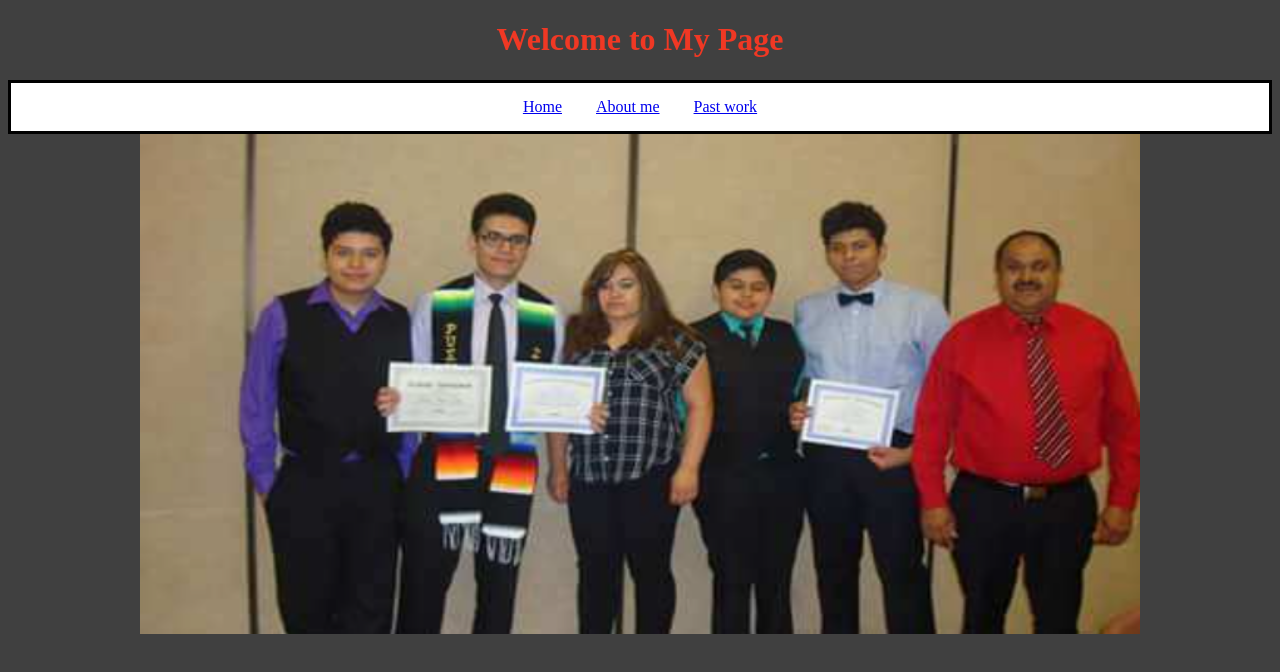
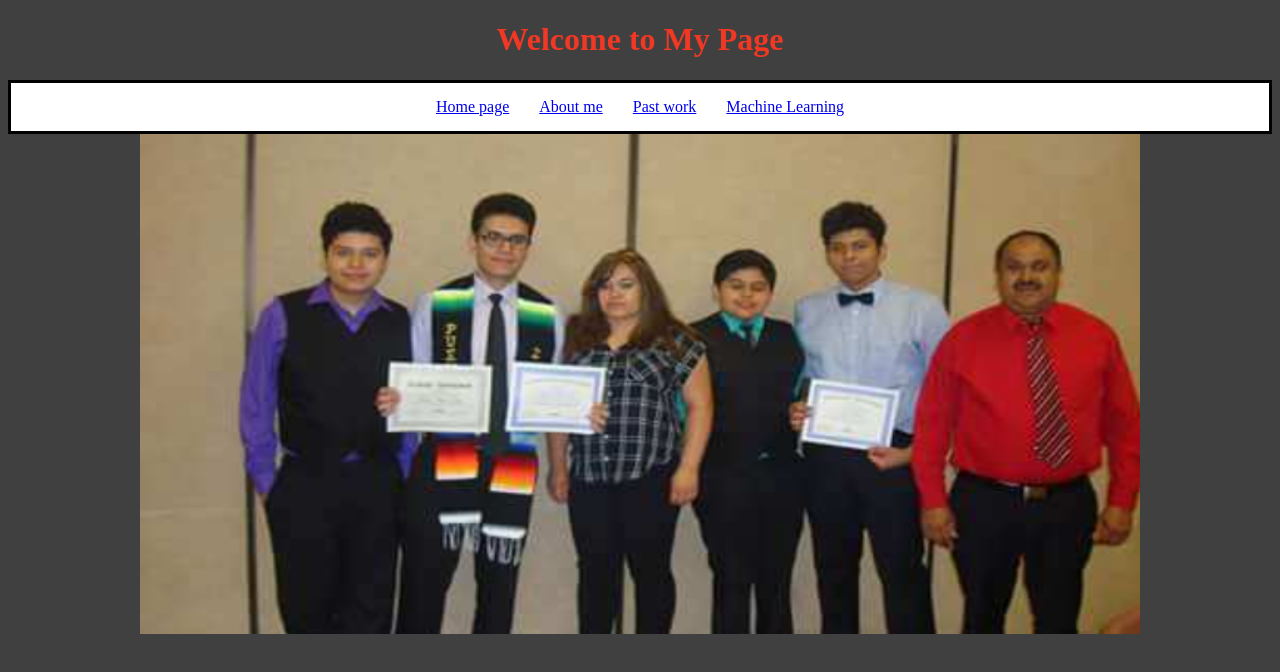
Before and after one commit to Bringoutthecode/Project, a plain HTML site: page index.html in a window 1280 px wide. Drawn offline with Linux system fonts and the light colour scheme.

Commit message:
Update index.html

```diff
--- a/index.html
+++ b/index.html
@@ -10,12 +10,11 @@
 </head>
 
 <body>
-    <nav>
-        <div>
-            <a href="index.html">Home</a>
-            <a href="me.html">About me</a>
-            <a href="past.html">Past work</a>
-
+  <nav>
+        <a href="index.html">Home page</a>
+        <a href="me.html">About me</a>
+        <a href="past.html">Past work</a>
+        <a href="ML.html">Machine Learning</a>
     </nav>
     <center><img height="500px"; width="1000px"; src="photo.png" alt="not loaded"></center>
 </body>
```
